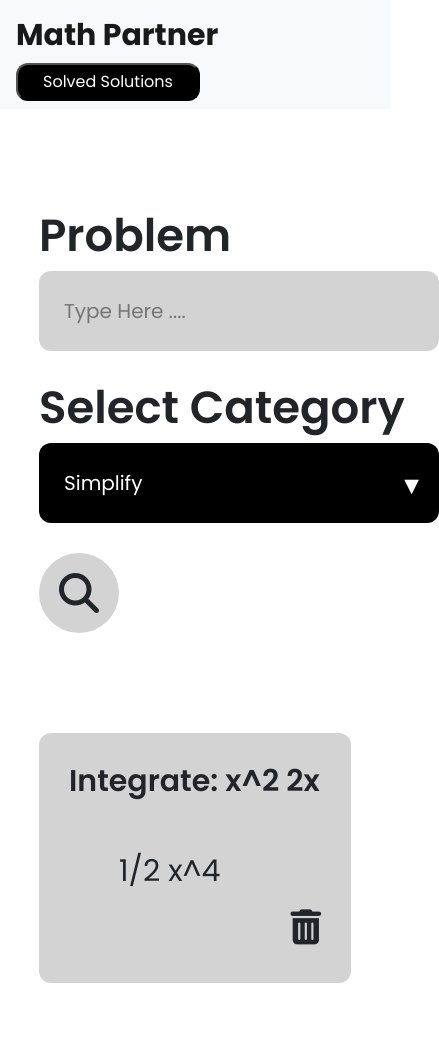
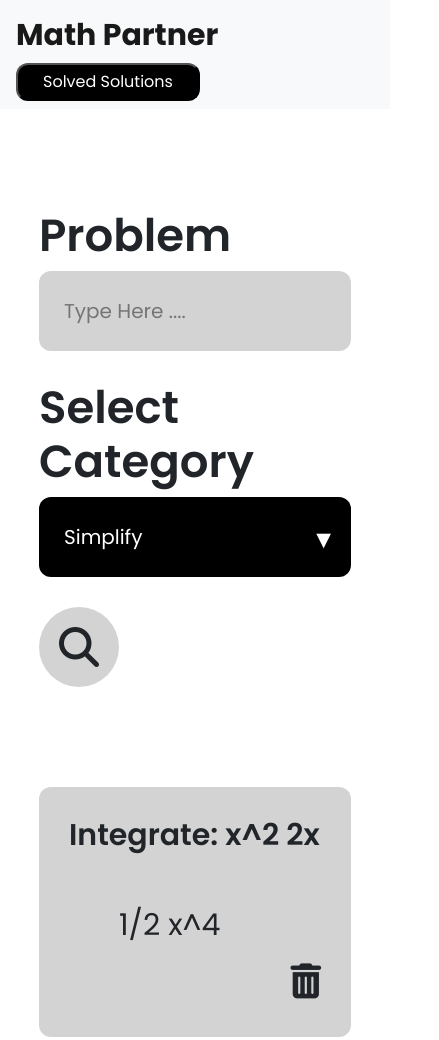
Before and after one commit to Shamseer88/math-partner, a plain HTML site: page index.html in a window 390 px wide. Shown: the whole page, 439 px wide, since content can reach past the window. Before the commit the page ends 1013 px from the top, so only its background shows below. Drawn offline with nearby package versions, Linux system fonts and the light colour scheme; no server answers.

Commit message:
made input responsive

```diff
--- a/index.html
+++ b/index.html
@@ -21,7 +21,7 @@
         <div class="category-container">
             <h3>Select Category</h3>
             <select name="category" id="category">
-                <option value="simplify">Simplify</option>
+                <option value="simplify" id="Simplify">Simplify</option>
                 <option value="factor">Factor</option>
                 <option value="derive">Derive</option>
                 <option value="integrate">Integrate</option>
--- a/script.js
+++ b/script.js
@@ -2,11 +2,24 @@
 
 const apiUrl = 'https://newton.now.sh/api/v2';
 
+async function getAnswer (op, exp) {
+    try {
+        const response = await fetch(`${apiUrl}/${op}/${exp}`);
+        const result = await response.json();
+        console.log(result.result);
+    } catch (error) {
+        console.log(error);
+    }
+}
+
+getAnswer('abs', -5);
+
 const searchBtn = document.getElementById('search-btn');
-searchBtn.addEventListener('click', function () {
+searchBtn.addEventListener('click', function (e) {
     const problemInput = document.getElementById('problem');
     const operationCategory = document.getElementById('category');
     const operation = operationCategory.value;
+    const capitalizedOperation = operation.charAt(0).toUpperCase() + operation.slice(1);
     const expression = problemInput.value;
 
     if (expression === '') {
@@ -18,7 +31,7 @@ searchBtn.addEventListener('click', function () {
         answerContainer.classList.add('answer-container');
         resultContainer.appendChild(answerContainer);
         const h3 = document.createElement('h3');
-        h3.textContent = `${operation}: ${expression}`;
+        h3.textContent = `${capitalizedOperation}: ${expression}`;
         answerContainer.appendChild(h3);
     }
 })
--- a/style.css
+++ b/style.css
@@ -41,7 +41,8 @@ h3 {
     font-weight: 600;
 }
 .problem-container input {
-    width: 400px;
+    max-width: 400px;
+    width: 100%;
     padding: 25px;
     background-color: lightgrey;
     border: none;
@@ -53,7 +54,8 @@ h3 {
     position: relative;
 }
 .category-container #category{
-    width: 400px;
+    max-width: 400px;
+    width: 100%;
     padding: 25px;
     color: white;
     background-color: black;
```
